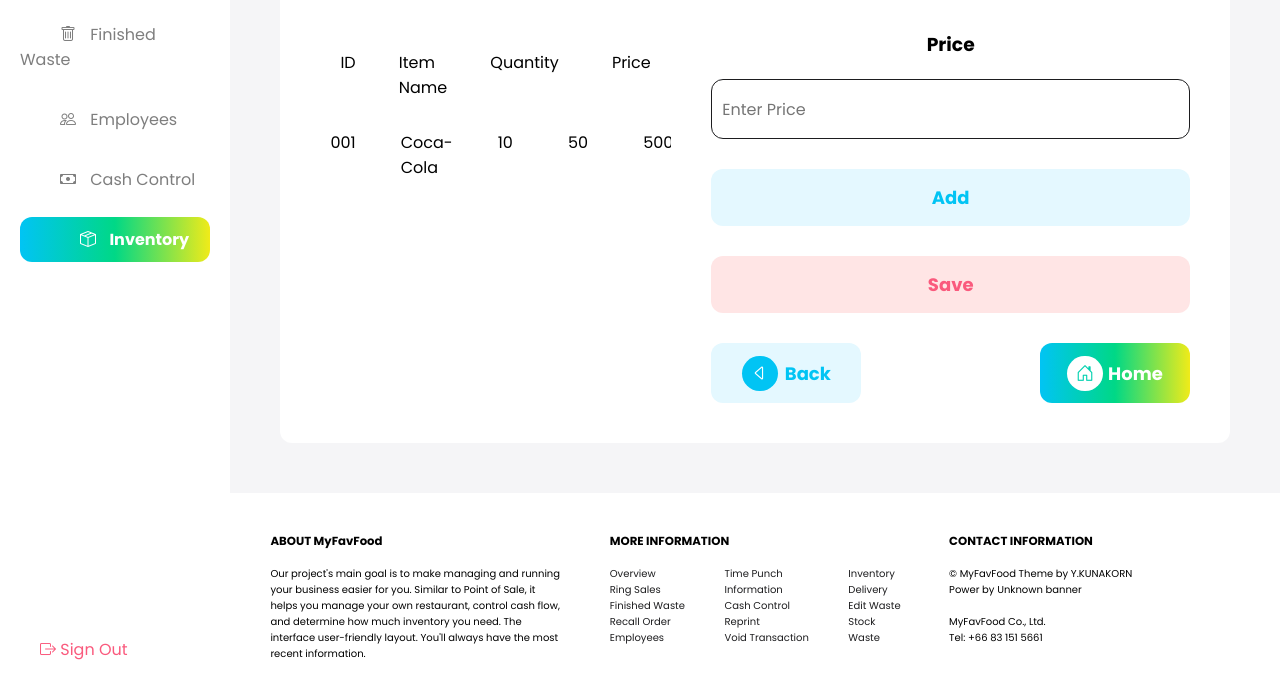
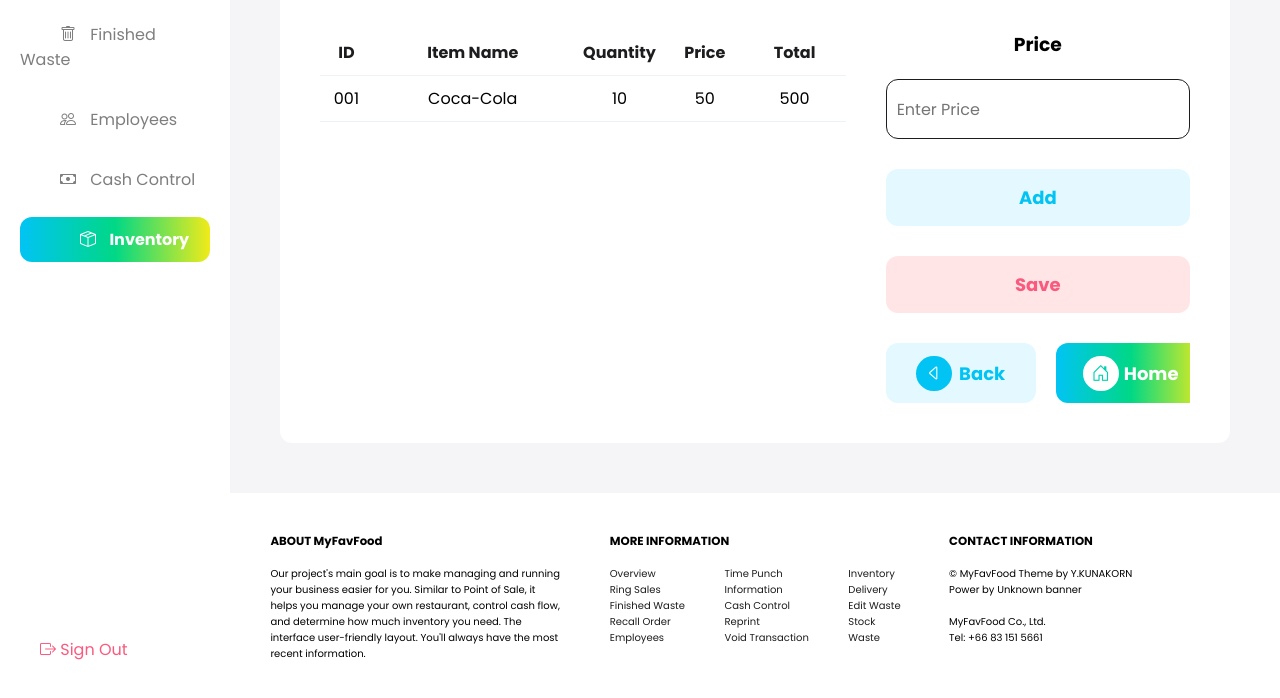
Before and after one commit to FolkJustSleep/MyFavFood, a plain HTML site: page public/pages/delivery.html in a window 1280 px wide. Shown: the part 218-916 px from the top of the page. Drawn offline with nearby package versions, Linux system fonts and the light colour scheme; a web font is replaced by a local one.

Commit message:
Change class <div> items-list to <table> items-list

```diff
--- a/public/css/delivery.css
+++ b/public/css/delivery.css
@@ -159,65 +159,61 @@ a {
 }
 /* scroll custom design */
 #items-list {
+    width: 65%;
     max-height: 400px;
     overflow-y: auto;
-    scrollbar-width: thin;
-    scrollbar-color: #cccccc transparent;
 }
 
-
-#items-list::-webkit-scrollbar {
-    width: 8px;
-}
-
-#items-list::-webkit-scrollbar-track {
-    background: transparent;
-}
-
-#items-list::-webkit-scrollbar-thumb {
-    background-color: #cccccc;
-    border-radius: 10px;
-    border: 2px solid transparent;
-    background-clip: content-box;
-}
-
-#items-list::-webkit-scrollbar-thumb:hover {
-    background-color: #aaaaaa;
-}
-.item{
+/* Replace the item display styles with table-based styling */
+.item, .item-grid {
     display: flex;
     justify-content: space-between;
+    gap: 5px;
     padding: 10px;
     border: 10%;
-    gap: 10%;
 }
-.item-id{
+.item-id, .item-name, .item-quantity, .item-price, .item-total {
     border: 10px;
     padding: 10px;
 }
-.item-name{
-    border: 10px;
-    padding-top: 10px;
-    padding-bottom: 10px;
+
+/* New table styling */
+.items-table {
+    width: 100%;
+    border-collapse: collapse;
 }
-.item-quantity{
-    border: 10px;
+
+.items-table th, .items-table td {
     padding: 10px;
+    text-align: center;
+    border-bottom: 1px solid #EDF2F6;
 }
-.item-price{
-    border: 10px;
-    padding: 10px;
+
+.items-table th {
+    font-weight: bold;
+    color: #1D1D1F;
 }
-.item-total{
-    border: 10px;
-    padding: 10px;
+
+.items-table .item-id {
+    width: 10%;
 }
-.item-grid {
-    display: flex;
-    grid-column-start: 1;
-    grid-column-end: 3;
-    gap: 10%;
+
+.items-table .item-name {
+    width: 40%;
 }
+
+.items-table .item-quantity {
+    width: 15%;
+}
+
+.items-table .item-price {
+    width: 15%;
+}
+
+.items-table .item-total {
+    width: 20%;
+}
+
 /* input styled changes */
 .styled-input {
     height: 40px;
@@ -249,7 +245,8 @@ th {
 }
 /* buttons */
 .sidebar {
-    flex: 1;
+    /* flex: 1; */
+    width: 35%;
     display: flex;
     flex-direction: column;
     align-items: center;
@@ -277,8 +274,6 @@ th {
     border-radius: 12px;
     margin-bottom: 10px;
 }
-
-
 
 .crypto-button {
     height: 60px;
@@ -322,12 +317,13 @@ th {
     background-color: #FA5A7D;
     color: #FFE5E5;
 }
-
+/* Nav-btn */
 .nav-buttons {
     display: flex;
     gap: 20px;
     width: 100%;
     justify-content: space-between;
+    overflow: auto;
 }
 
 .back-btn {
@@ -390,7 +386,6 @@ th {
     background-color: #ffffff;
 }
 
-
 /* Footer */
 footer {
     display: flex;
--- a/public/pages/delivery.html
+++ b/public/pages/delivery.html
@@ -66,24 +66,29 @@
                 <div class="container2">
                     <!-- Item list -->
                     <div id="items-list">
-                        <!-- รอ query items จาก database -->
-                        <div class="item">
-                            <p class="item-id">ID</p>
-                            <p class="item-name">Item Name</p>
-                            <p class="item-quantity">Quantity</p>
-                            <p class="item-price">Price</p>
-                            <p class="item-total">Total</p>
-                        </div>
-                        <div class="item-grid">
-                            <div class="item-id">001</div>
-                            <div class="item-name">Coca-Cola</div>
-                            <div class="item-quantity">10</div>
-                            <div class="item-price">50</div>
-                            <div class="item-total">500</div>
-                        </div>
-                        <!-- Sidebar -->
+                        <table class="items-table">
+                            <thead>
+                                <tr>
+                                    <th class="item-id">ID</th>
+                                    <th class="item-name">Item Name</th>
+                                    <th class="item-quantity">Quantity</th>
+                                    <th class="item-price">Price</th>
+                                    <th class="item-total">Total</th>
+                                </tr>
+                            </thead>
+                            <tbody>
+                                <tr>
+                                    <td class="item-id">001</td>
+                                    <td class="item-name">Coca-Cola</td>
+                                    <td class="item-quantity">10</td>
+                                    <td class="item-price">50</td>
+                                    <td class="item-total">500</td>
+                                </tr>
+                                <!-- Additional items would go here -->
+                            </tbody>
+                        </table>
+                    </div>
 
-                    </div>
                     <div class="sidebar">
                             <h3>Price</h3>
                             <div class="price">
```
